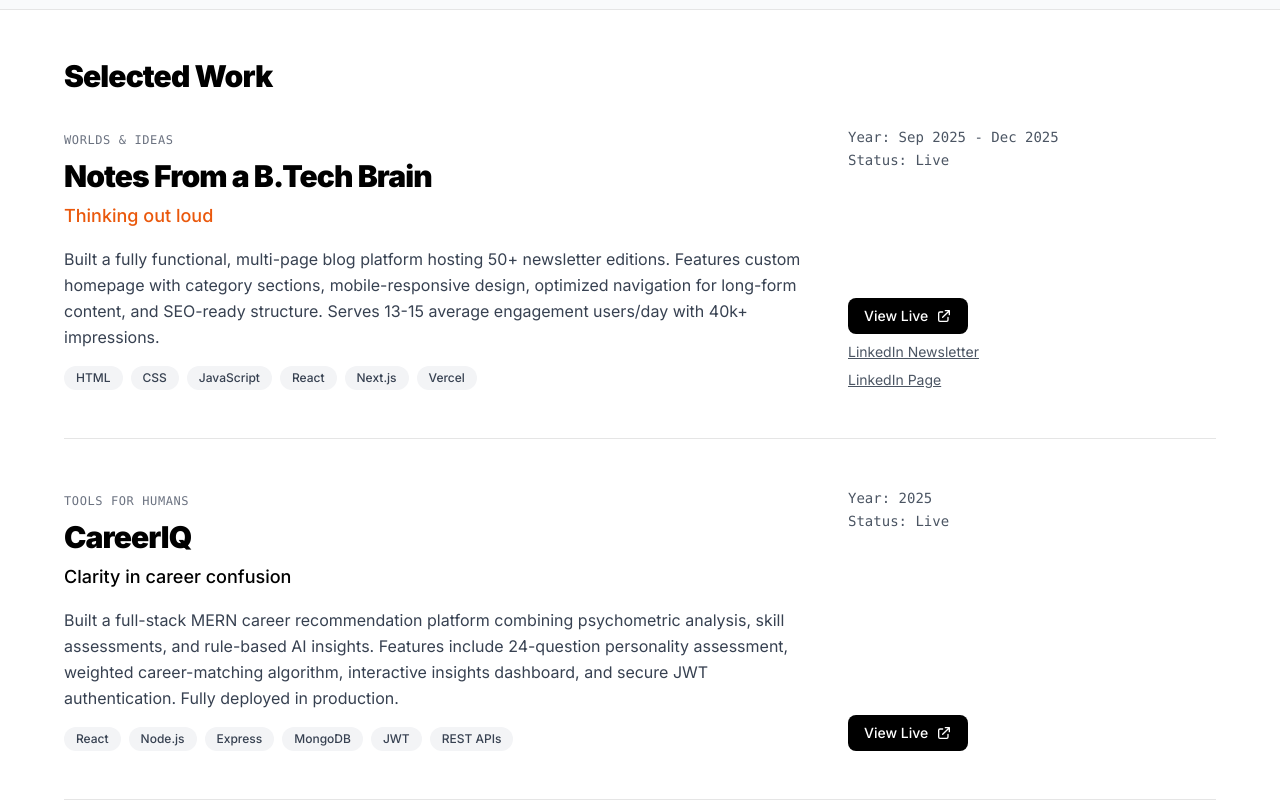
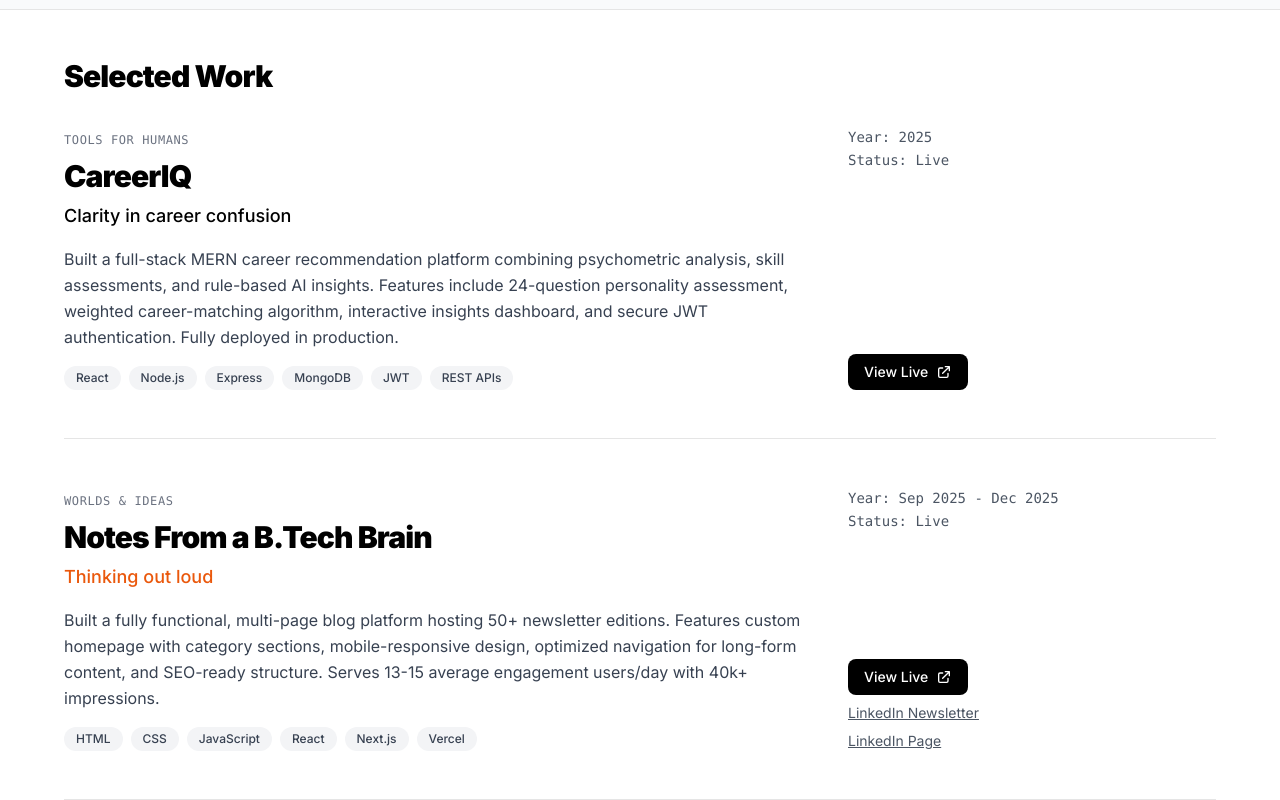
Before and after one commit to ZainabShujat/portfolio, a Next.js app: page /portfolio in a window 1280 px wide. Shown: the part 580-1380 px from the top of the page. Built offline with nearby package versions, Linux system fonts and the light colour scheme.

Commit message:
shifted projects

```diff
--- a/app/portfolio/page.tsx
+++ b/app/portfolio/page.tsx
@@ -2,6 +2,16 @@ import Link from 'next/link'
 
 export default function Portfolio() {
   const projects = [
+    {
+      title: 'CareerIQ',
+      category: 'Tools for Humans',
+      description: 'Built a full-stack MERN career recommendation platform combining psychometric analysis, skill assessments, and rule-based AI insights. Features include 24-question personality assessment, weighted career-matching algorithm, interactive insights dashboard, and secure JWT authentication. Fully deployed in production.',
+      tagline: 'Clarity in career confusion',
+      tech: ['React', 'Node.js', 'Express', 'MongoDB', 'JWT', 'REST APIs'],
+      year: '2025',
+      color: 'blue',
+      link: 'https://careeriq-ten.vercel.app/',
+    },
     {
       title: 'Notes From a B.Tech Brain',
       category: 'Worlds & Ideas',
@@ -15,16 +25,6 @@ export default function Portfolio() {
         { label: 'LinkedIn Newsletter', url: 'https://www.linkedin.com/newsletters/7319367808327303168/' },
         { label: 'LinkedIn Page', url: 'https://www.linkedin.com/company/notes-from-a-b-tech-brain/' },
       ],
-    },
-    {
-      title: 'CareerIQ',
-      category: 'Tools for Humans',
-      description: 'Built a full-stack MERN career recommendation platform combining psychometric analysis, skill assessments, and rule-based AI insights. Features include 24-question personality assessment, weighted career-matching algorithm, interactive insights dashboard, and secure JWT authentication. Fully deployed in production.',
-      tagline: 'Clarity in career confusion',
-      tech: ['React', 'Node.js', 'Express', 'MongoDB', 'JWT', 'REST APIs'],
-      year: '2025',
-      color: 'blue',
-      link: 'https://careeriq-ten.vercel.app/',
     },
     {
       title: 'Sentiment Analysis',
```
